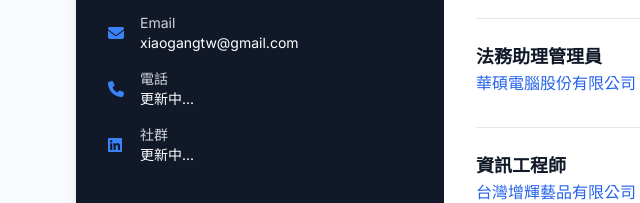
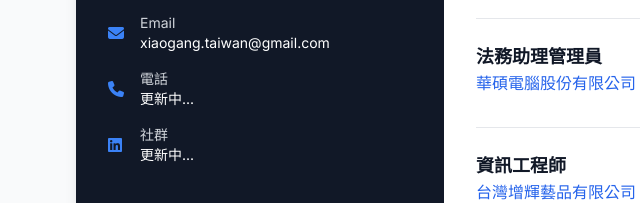
Before and after one commit to xiaogangtw/xiaogangtw.github.io, a plain HTML site: page index.html in a window 1280 px wide. Shown: the part 527-730 px from the top of the page, 12-652 px from the left. Drawn offline with nearby package versions, Linux system fonts and the light colour scheme.

Commit message:
Update index.html

```diff
--- a/index.html
+++ b/index.html
@@ -97,7 +97,7 @@
                                 <i class="fas fa-envelope"></i>
                                 <div>
                                     <div class="text-sm text-gray-300">Email</div>
-                                    <div class="text-sm">xiaogangtw@gmail.com</div>
+                                    <div class="text-sm">xiaogang.taiwan@gmail.com</div>
                                 </div>
                             </div>
                             <div class="personal-info-item">
```
